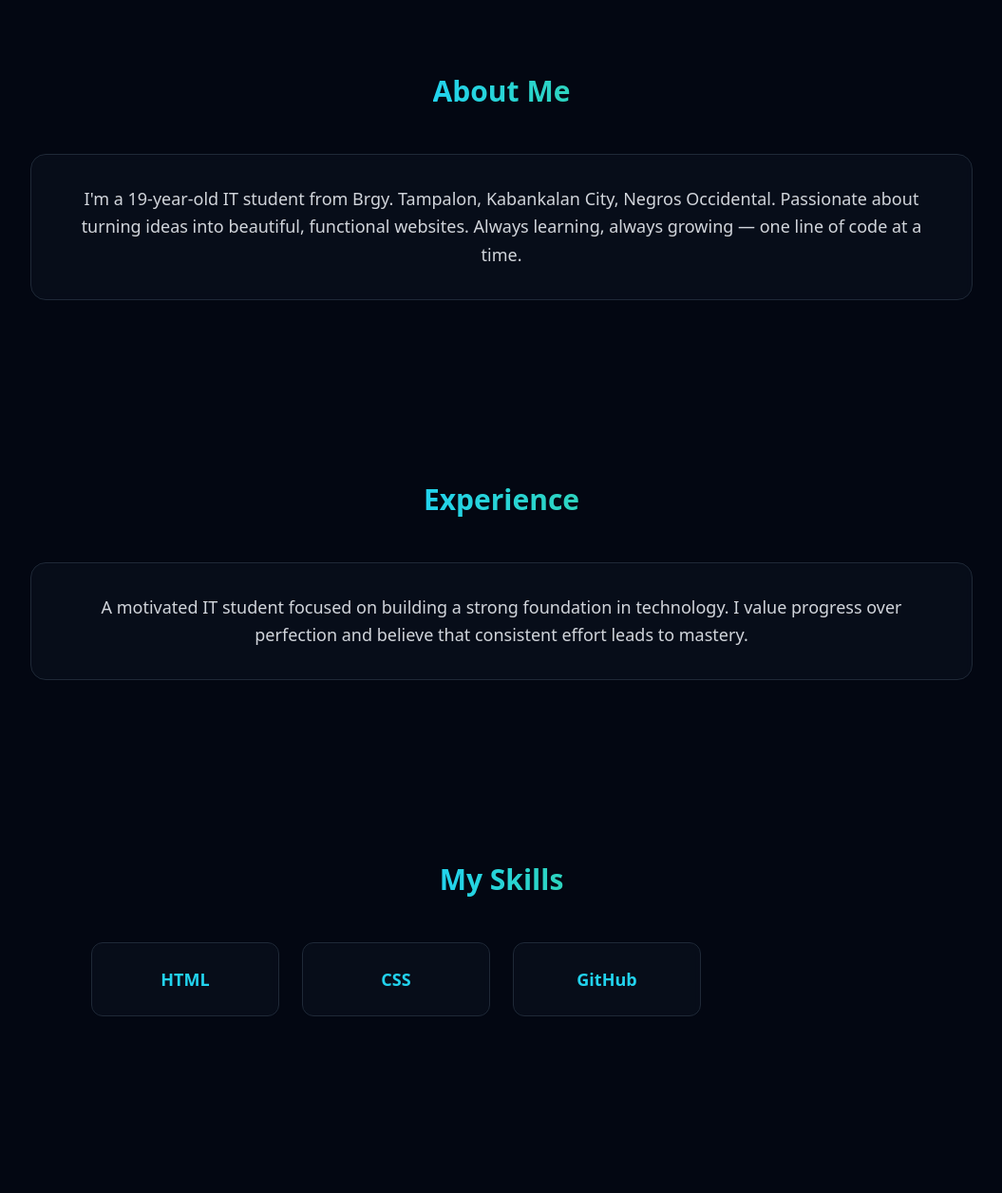
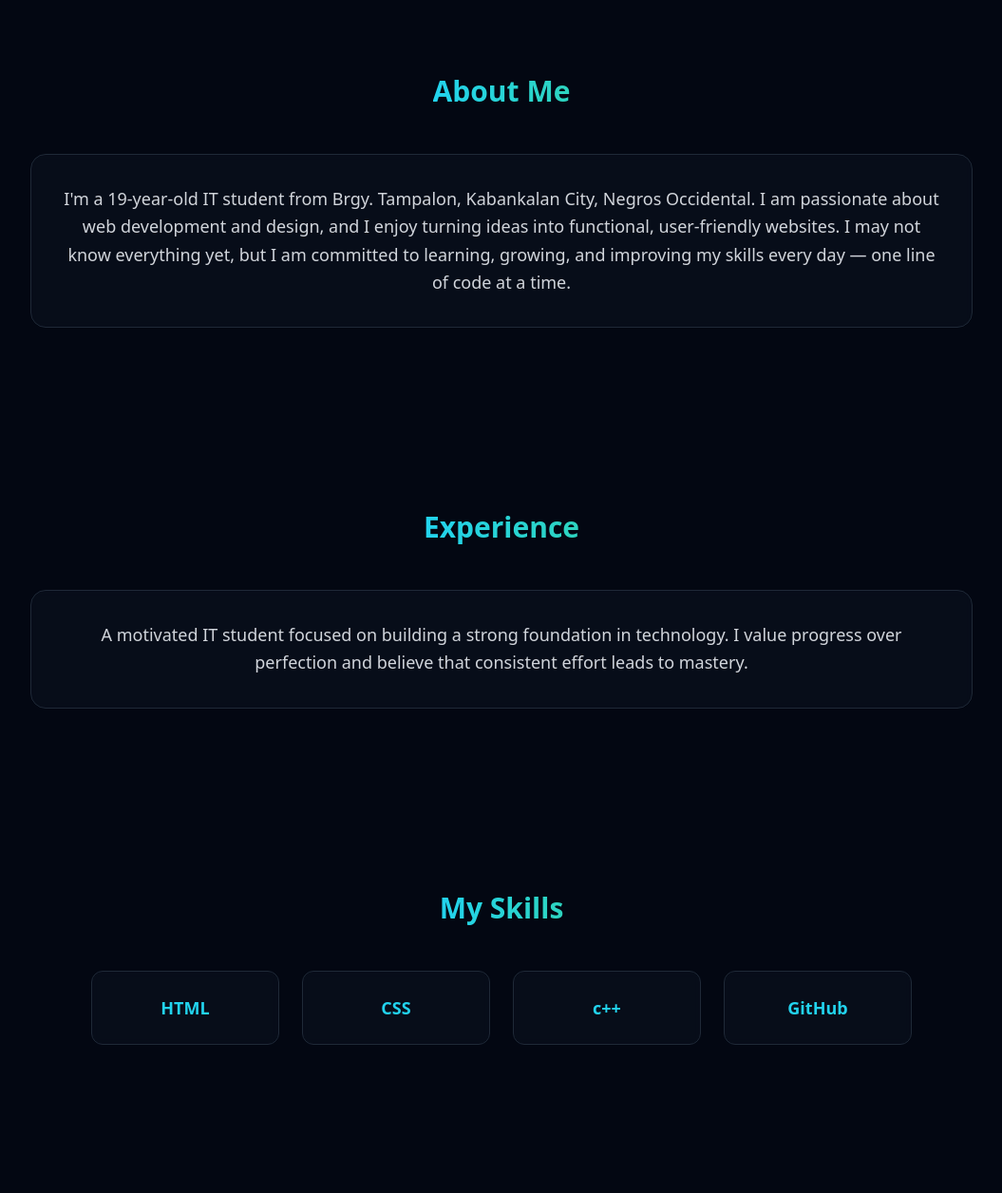
Before and after one commit to zyrousdelacruz33-arch/zyrous-github.io, a plain HTML site: page index.html in a window 1280 px wide. Shown: the part 818-2074 px from the top of the page at 95% size, without its empty margins (112-1167 px from the left). Drawn offline with nearby package versions, Linux system fonts and the light colour scheme.

Commit message:
Update index.html

```diff
--- a/index.html
+++ b/index.html
@@ -94,8 +94,8 @@
         <div class="bg-gray-900/40 backdrop-blur-sm p-8 rounded-2xl border border-gray-800 glow-border transition-all duration-300">
             <p class="text-lg text-gray-300 leading-relaxed text-center">
                 I'm a 19-year-old IT student from Brgy. Tampalon, Kabankalan City, Negros Occidental.
-                Passionate about turning ideas into beautiful, functional websites.
-                Always learning, always growing — one line of code at a time.
+                I am passionate about web development and design, and I enjoy turning ideas into functional, user-friendly websites.
+                I may not know everything yet, but I am committed to learning, growing, and improving my skills every day — one line of code at a time.
             </p>
         </div>
     </section>
@@ -125,7 +125,10 @@
                 hover:border-cyan-500/50 hover:scale-105 transition-all duration-300 glow-border">
                 <h3 class="font-semibold text-cyan-400 text-lg">CSS</h3>
             </div>
-
+            <div class="bg-gray-900/40 backdrop-blur-sm p-6 rounded-xl border border-gray-800 text-center
+                hover:border-cyan-500/50 hover:scale-105 transition-all duration-300 glow-border">
+                <h3 class="font-semibold text-cyan-400 text-lg">c++</h3>
+            </div>
             <div class="bg-gray-900/40 backdrop-blur-sm p-6 rounded-xl border border-gray-800 text-center
                 hover:border-cyan-500/50 hover:scale-105 transition-all duration-300 glow-border">
                 <h3 class="font-semibold text-cyan-400 text-lg">GitHub</h3>
```
